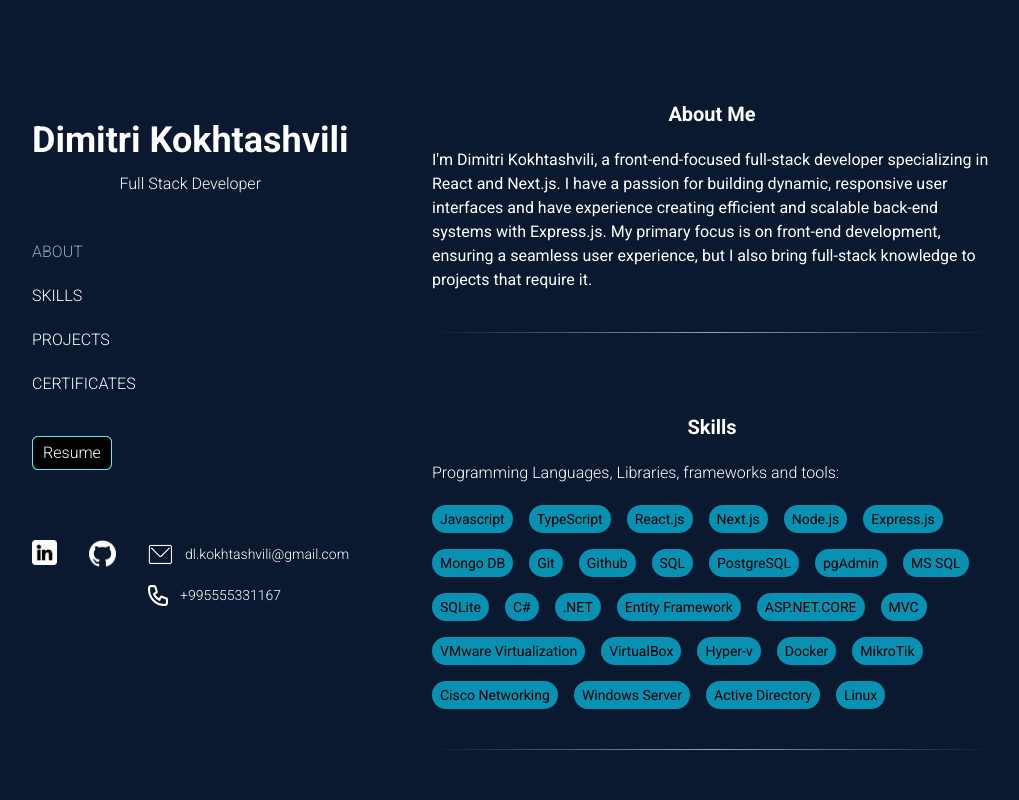
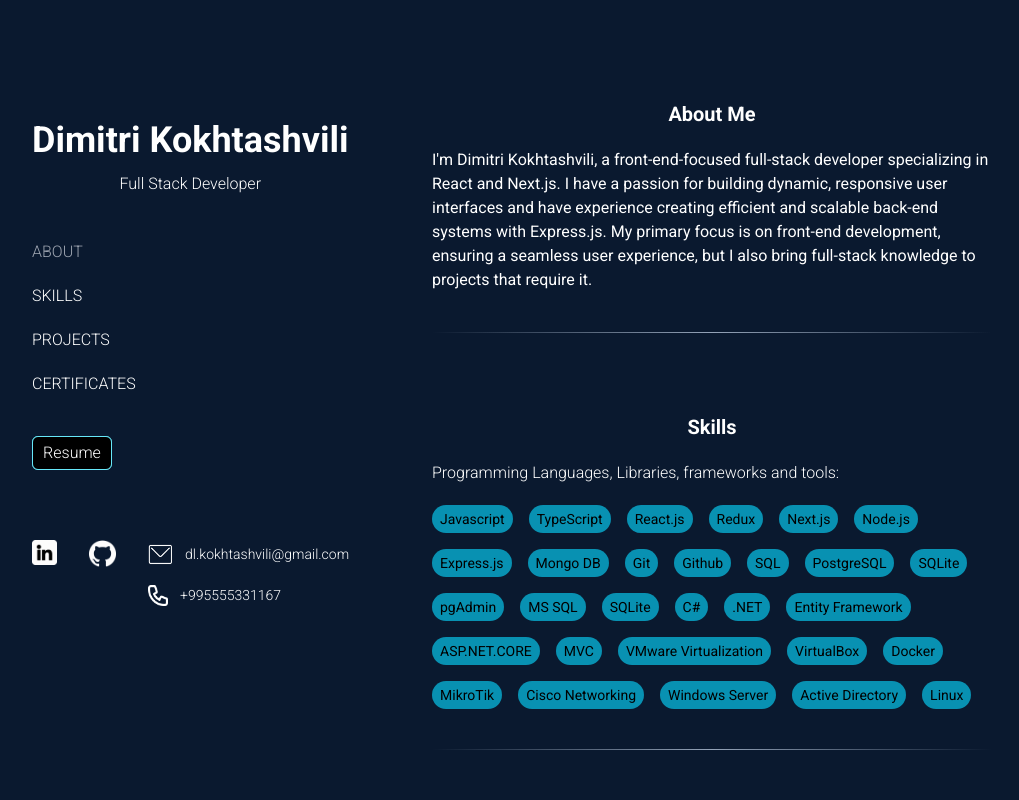
Before and after one commit to dlkokhta/My-Portfoglio, a Next.js app: page /home in a window 1280 px wide. Shown: the top 800 px of the page, without its empty margins (128-1147 px from the left). Built offline with nearby package versions, Linux system fonts and the light colour scheme.

Commit message:
add a few skills

```diff
--- a/src/app/components/Skills.tsx
+++ b/src/app/components/Skills.tsx
@@ -12,6 +12,7 @@ const Skills = () => {
           <SkillsDetails name="Javascript" />
           <SkillsDetails name="TypeScript" />
           <SkillsDetails name="React.js" />
+          <SkillsDetails name="Redux" />
           <SkillsDetails name="Next.js" />
           <SkillsDetails name="Node.js" />
           <SkillsDetails name="Express.js" />
@@ -20,6 +21,7 @@ const Skills = () => {
           <SkillsDetails name="Github" />
           <SkillsDetails name="SQL" />
           <SkillsDetails name="PostgreSQL" />
+          <SkillsDetails name="SQLite" />
           <SkillsDetails name="pgAdmin" />
           <SkillsDetails name="MS SQL" />
           <SkillsDetails name="SQLite" />
@@ -30,7 +32,6 @@ const Skills = () => {
           <SkillsDetails name="MVC" />
           <SkillsDetails name="VMware Virtualization" />
           <SkillsDetails name="VirtualBox" />
-          <SkillsDetails name="Hyper-v" />
           <SkillsDetails name="Docker" />
           <SkillsDetails name="MikroTik" />
           <SkillsDetails name="Cisco Networking" />
@@ -44,4 +45,5 @@ const Skills = () => {
   );
 };
 
+
 export default Skills;
```
